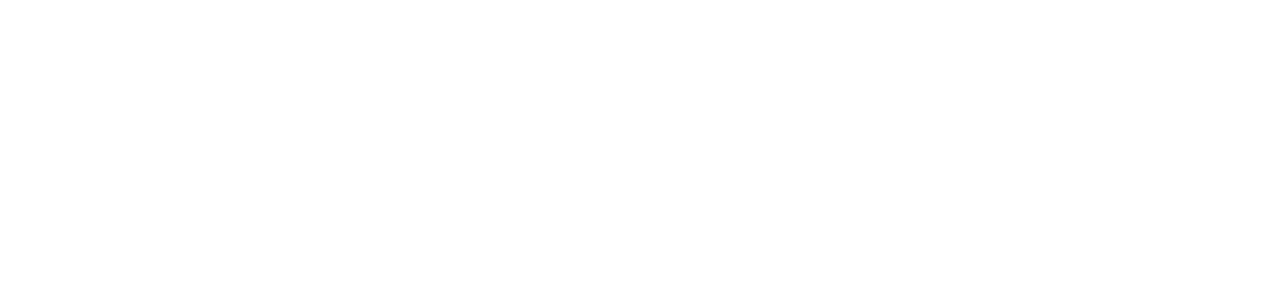
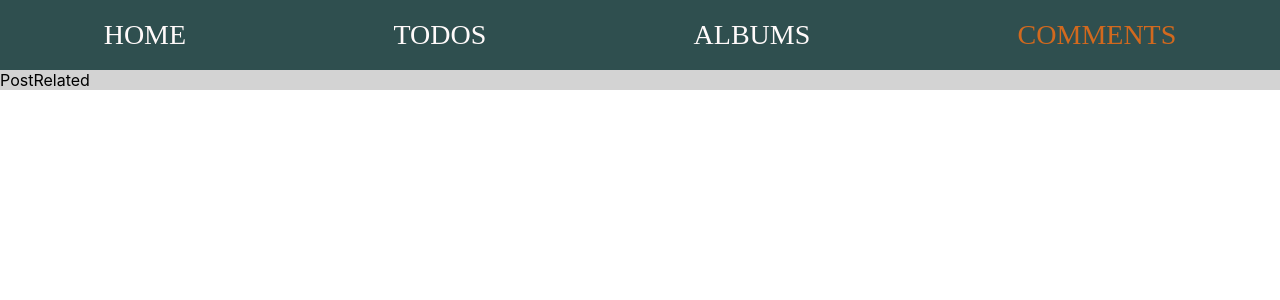
Before and after one commit to Igor40ivskyi/september-2022-react-module, a React (Create React App) app: page /comments/1 in a window 1280 px wide. Before the commit this address had no page. Shown: the top 300 px of the page. Built offline with nearby package versions, Linux system fonts and the light colour scheme.

Commit message:
lesson4_hw

```diff
--- a/src/App.js
+++ b/src/App.js
@@ -2,6 +2,8 @@
 import {MainLayout} from "./layouts/Mainlayout/MainLayout";
 import {AlbumsPage, CommentsPage, HomePage, TodosPage} from "./pages";
 import {Header} from "./components/Header/Header";
+import {NotFoundPage} from "./pages/NotFoundPage/NotFoundPage";
+import {PostRelated} from "./components";
 
 const App = () => {
     return (
@@ -13,6 +15,10 @@
                     <Route path={'/albums'} element={<AlbumsPage/>}/>
                     <Route path={'/comments'} element={<CommentsPage/>}/>
 
+                    <Route path={'comments/:postId'} element={<PostRelated/>}/>
+
+                    <Route path={'*'} element={<NotFoundPage/>}/>
+
                 </Route>
             </Routes>
 
--- a/src/components/Comment/Comment.js
+++ b/src/components/Comment/Comment.js
@@ -1,5 +1,5 @@
 import css from '../Todo/Todo.module.css'
-import {NavLink} from "react-router-dom";
+import {Link, NavLink} from "react-router-dom";
 
 const Comment = ({comment}) => {
 
@@ -12,6 +12,7 @@
             <div>postId {postId}</div>
             <div>email {email}</div>
             <div>body {body}</div>
+            <NavLink to={id.toString()}>GET POST</NavLink>
         </div>
     );
 };
--- /dev/null
+++ b/src/components/PostRelated/PostRelated.js
@@ -0,0 +1,15 @@
+import {useParams} from "react-router-dom";
+
+const PostRelated = () => {
+
+    const params = useParams();
+    const {postId} = params
+    console.log(postId);
+    return (
+        <div>
+            PostRelated
+        </div>
+    );
+};
+
+export {PostRelated};
--- a/src/components/index.js
+++ b/src/components/index.js
@@ -5,3 +5,4 @@
 export * from './Album/Album';
 export * from './Comment/Comment';
 export * from './Comments/Comments';
+export * from './PostRelated/PostRelated';
--- /dev/null
+++ b/src/pages/NotFoundPage/NotFoundPage.js
@@ -0,0 +1,9 @@
+const NotFoundPage = () => {
+    return (
+        <div>
+            NotFoundPage
+        </div>
+    );
+};
+
+export {NotFoundPage};
```
